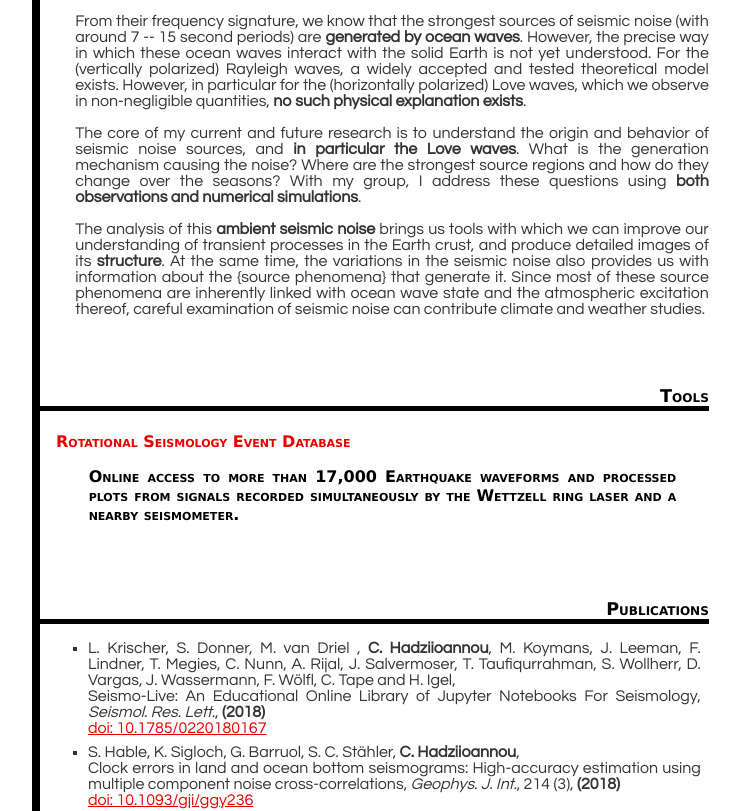
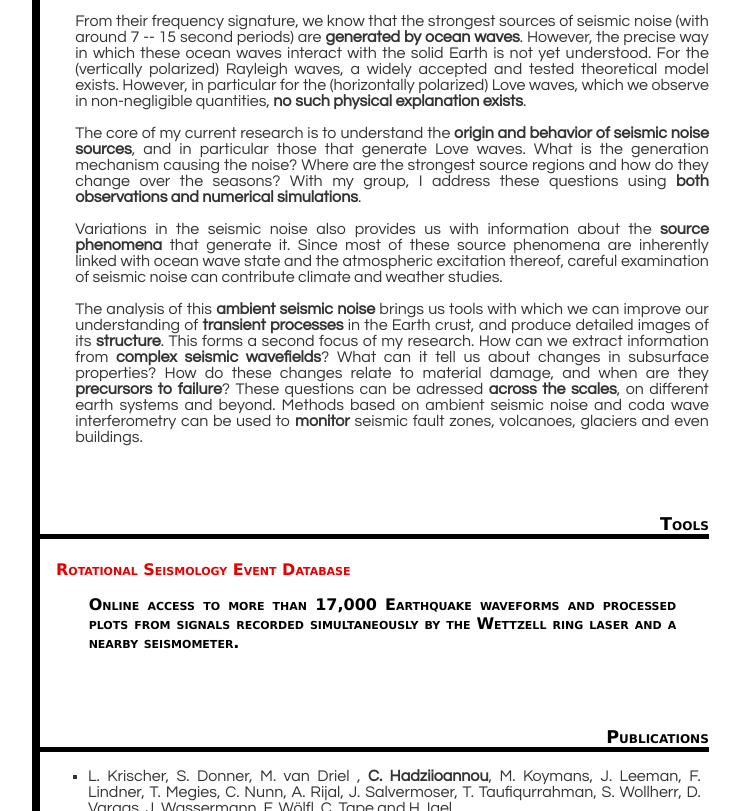
Before and after one commit to hadzii/hadzii.github.io, a plain HTML site: page index.html in a window 1280 px wide. Shown: the part 667-1478 px from the top of the page, without its empty margins (288-1028 px from the left). Drawn offline with Linux system fonts and the light colour scheme.

Commit message:
update research description

```diff
--- a/index.html
+++ b/index.html
@@ -68,15 +68,18 @@ For the (vertically polarized) Rayleigh waves, a widely accepted and tested theo
 </p>
 
 <p>
-The core of my current and future research is to understand the origin and behavior of seismic noise sources, and <b>in particular the Love waves</b>.
+The core of my current research is to understand the <b>origin and behavior of seismic noise sources</b>, and in particular those that generate Love waves.
 What is the generation mechanism causing the noise? Where are the strongest source regions and how do they change over the seasons?
 With my group, I address these questions using <b>both observations and numerical simulations</b>.
 </p>
 
 <p>
-The analysis of this <b>ambient seismic noise</b> brings us tools with which we can improve our understanding of transient processes in the Earth crust, and produce detailed images of its <b>structure</b>.
-At the same time, the variations in the seismic noise also provides us with information about the {source phenomena} that generate it.
+Variations in the seismic noise also provides us with information about the <b>source phenomena</b> that generate it.
 Since most of these source phenomena are inherently linked with ocean wave state and the atmospheric excitation thereof, careful examination of seismic noise can contribute climate and weather studies.
+</p>
+
+<p>
+The analysis of this <b>ambient seismic noise</b> brings us tools with which we can improve our understanding of <b>transient processes</b> in the Earth crust, and produce detailed images of its <b>structure</b>. This forms a second focus of my research. How can we extract information from <b>complex seismic wavefields</b>? What can it tell us about changes in subsurface properties? How do these changes relate to material damage, and when are they <b>precursors to failure</b>? These questions can be adressed <b>across the scales</b>, on different earth systems and beyond. Methods based on ambient seismic noise and coda wave interferometry can be used to <b>monitor</b> seismic fault zones, volcanoes, glaciers and even buildings.
 </p>
 
 <a name="tools"><h2>Tools</h2></a>
@@ -124,6 +127,7 @@ Comparing direct observation of strain, rotation, and translation with array est
 J. Salvermoser, <b>C. Hadziioannou</b>, S. Hable, L. Krischer, B. Chow, C. Ramos, J. Wassermann, U. Schreiber, A. Gebauer, H. Igel, <br \>
 An event database for rotational seismology, <i>Seismol. Res. Lett. </i> 88, Mar. <b>(2017)</b> <br \>
 <a href="http://dx.doi.org/10.1785/0220160184">doi: 10.1785/0220160184</a>
+<b><a href="https://rotations-database.geophysik.uni-muenchen.de/">Link to Database</a></b> <br \>
 </li>
 <li>
 T. Tanimoto, C.-J. Lin, <b>C. Hadziioannou</b>, H. Igel, and F. Vernon, <br \>
```
